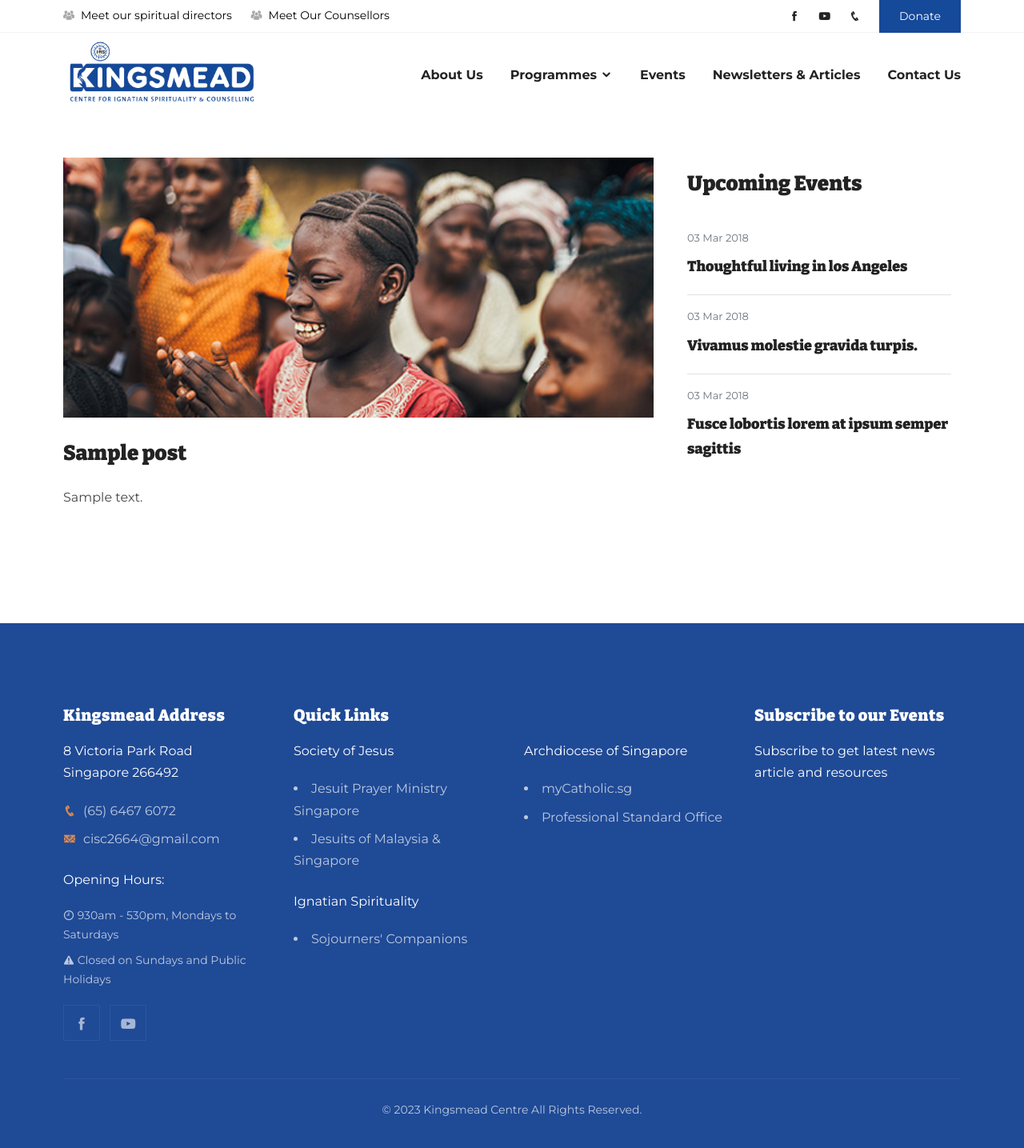
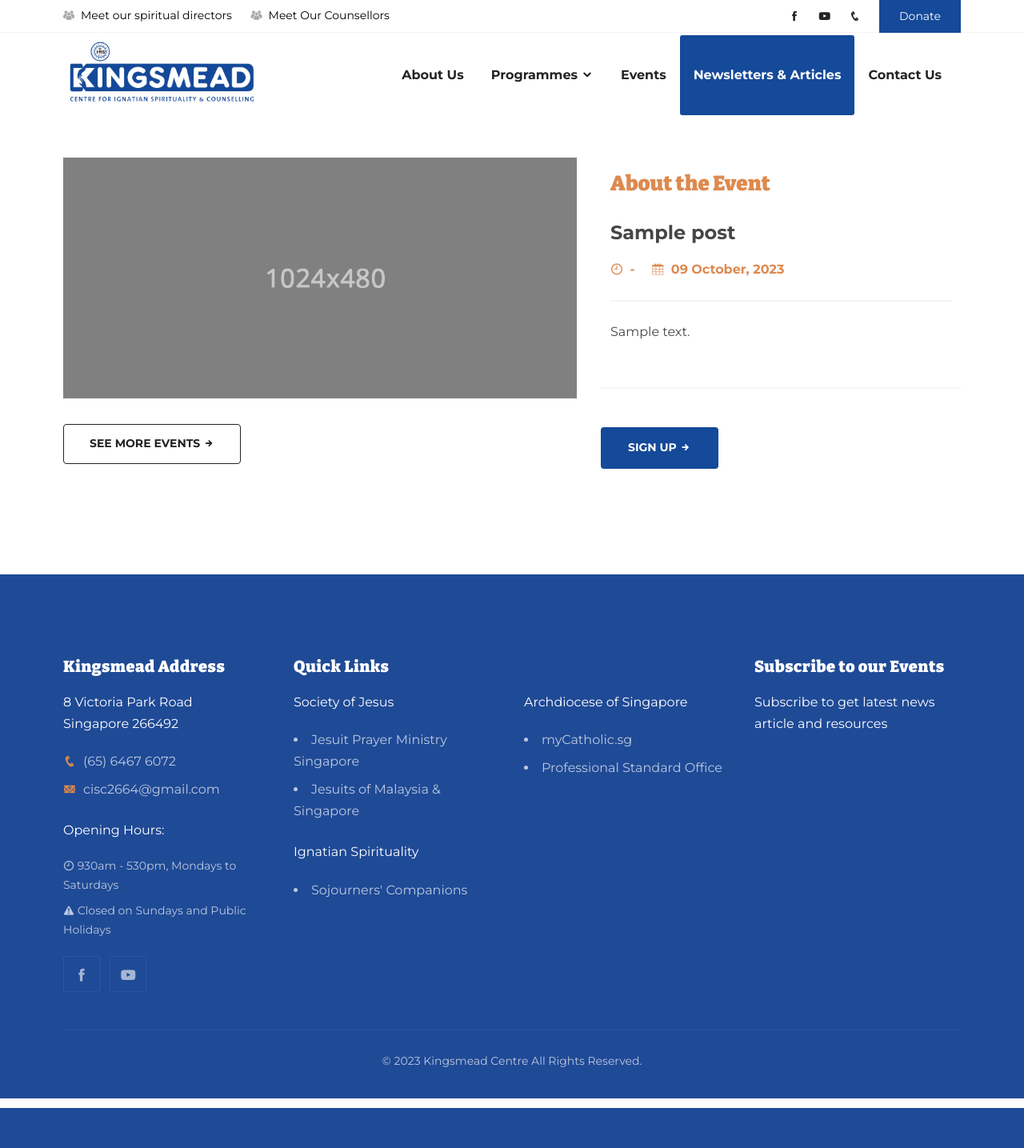
Before and after one commit to odedahay/kingsmead-cms-2023, a WordPress theme: template themes/kingsmead/single-event.php in a window 1280 px wide. Shown: the whole page at 80% size. After the commit the page ends 1385 px from the top, so only its background shows below. Run offline with PHP 8.4 and a stand-in for WordPress, Linux system fonts and the light colour scheme; the site name, menu and one post (Sample post) are stand-ins, and other content is empty.

Commit message:
updated event detail page

```diff
--- a/themes/kingsmead/header.php
+++ b/themes/kingsmead/header.php
@@ -44,15 +44,11 @@
 			</div>
 
 			<div class="navbar-menu mr-0" id="navigation">
-				<ul class="navbar-end">
-					<!-- <li class="navbar-item">
-						<a class="navbar-link" href="<?php echo site_url(); ?>">Home</a>
-					</li> -->
-
-					<li class="navbar-item">
+				<ul class="navbar-end mr-0">
+					<li class="navbar-item <?php if(is_page('about-us') OR  wp_get_post_parent_id(0) == 9 ) echo 'active' ?>">
 						<a class="navbar-link" href="<?php echo site_url('/about-us')?>">About Us</a>
 					</li>
-					<li class="navbar-item has-dropdown is-hoverable">
+					<li class="navbar-item has-dropdown <?php if(is_page('retreat') OR is_page('spiritual-direction') OR is_page('counselling') OR wp_get_post_parent_id(0) == 25 OR is_page('ignatian-spirituality') ) echo 'active' ?>">
 						<a href="#" class="navbar-link">Programmes<span class="ml-1"><i class="icofont-rounded-down"></i></span></a>
 						<div class="navbar-dropdown has-shadow">
 							<a class="navbar-item" href="<?php echo site_url('/retreat'); ?>">Retreat</a>
@@ -61,15 +57,15 @@
 							<a class="navbar-item" href="<?php echo site_url('/ignatian-spirituality'); ?>">Ignatian Spirituality</a>
 						</div>
 					</li>
-					<li class="navbar-item">
+					<li class="navbar-item <?php if(get_post_type() == 'event' OR is_page('past-events')) echo 'active'?>">
 						<a class="navbar-link" href="<?php echo site_url('/events')?>">Events</a>
 					</li>
-					<li class="navbar-item has-dropdown is-hoverable">
+					<li class="navbar-item <?php if(get_post_type() == 'post') echo 'active'?>">
 						<a href="<?php echo site_url('/newsletters-articles');?>" class="navbar-link">Newsletters & Articles</a>
 					</li>
 
-					<li class="navbar-item">
-						<a href="<?php echo site_url('/contact-us'); ?>" class="navbar-link" >Contact Us</a>
+					<li class="navbar-item <?php if(is_page('contact-us')) echo 'active'?>">
+						<a href="<?php echo site_url('/contact-us'); ?>" class="navbar-link pr-5" >Contact Us </a>
 					</li>
 				</ul>
 			</div>
--- a/themes/kingsmead/single-event.php
+++ b/themes/kingsmead/single-event.php
@@ -1,50 +1,57 @@
-<?php get_header(); ?>
+<?php get_header();
+$eventDate2 = new DateTime(get_field('event_date'));
+?>
 
 
 <section class="section blog-wrap">
     <div class="container">
+        <?php while(have_posts()) : the_post();?>
         <div class="columns is-multiline is-desktop">
-            <div class="column is-8-desktop">
-                <div class="columns is-multiline">
-                    <div class="column is-12 mb-5">
+            <div class="column is-7-desktop">
                 <div class="single-blog-item">
-                            <?php while(have_posts()) {
-                                the_post();?>
+                    <div class="">
 
-                                <img src="<?php echo get_theme_file_uri('images/blog/image-5.jpg'); ?>" alt="" class="w-100">
+                        <?php
+                            if(has_post_thumbnail()){
+                                the_post_thumbnail();
+                            }else{ ?>
+                                <img class="profile-creative-image" src="<?php echo get_theme_file_uri('images/img-1024x480.jpg')?>" alt="<?php the_title(); ?>"/>
+                            <?php }
+                        ?>
+                        <br>
+                        <p class="mt-0"><a href="<?php echo get_post_type_archive_link('event'); ?>" class="btn btn-main-2 is-rounded mt-5"> See More Events <i class="icofont-arrow-right"></i></a></p>
+                    </div>
+                </div>
+            </div>
+            <div class="column is-5-desktop">
+                <div class="sidebar-wrap">
+                    <div class="sidebar-widget latest-post p-3 mb-3">
+                        <h2 class="text-color">About the Event</h2>
+                        <p class="mt-4 mb-3 is-size-4 has-text-weight-semibold"><?php the_title(); ?></p>
+                        <p class="has-text-weight-semibold text-color is-size-6">
+                            <i class="icofont-clock-time mr-1"></i> <?php echo get_field('event_start_time') . " - " . get_field('event_end_time') ?>
+                            <i class="icofont-calendar ml-4 mr-1"></i> <?php echo $eventDate2->format('d F, Y'); ?>
+                        </p>
+                        <hr>
+                        <?php the_content(); ?>
+                    </div>
+                    <hr>
+                    <div class="py-3">
+                        <p class="mt-0"><a href="#" class="btn btn-main is-rounded mt-3 mr-5"> Sign Up <i class="icofont-arrow-right"></i></a></p>
 
-                                <div class="blog-item-content mt-3">
-                                    <h2 class="mt-4"><?php the_title(); ?></h2>
-
-                                    <?php the_content(); ?>
-
+                    </div>
+                </div>
                     <!-- <div class="share-option mt-5 clearfix">
-                                        <ul class="list-inline">
-                                            <li class="list-inline-item"> <strong>Share:</strong> </li>
+                        <strong>Share:</strong>
+                        <ul class="list-inline ml-0">
                             <li class="list-inline-item"><a href="#" target="_blank">
                                 <i class="icofont-facebook mr-2"></i>Facebook</a></li>
                             <li class="list-inline-item"><a href="#" target="_blank">
                                 <i class="icofont-twitter mr-2"></i>Twitter</a></li>
-                                            <li class="list-inline-item"><a href="#" target="_blank">
-                                                <i class="icofont-pinterest mr-2"></i>Pinterest</a></li>
-                                            <li class="list-inline-item"><a href="#" target="_blank">
-                                                <i class="icofont-linkedin mr-2"></i>Linkedin</a></li>
                         </ul>
                     </div> -->
-                                </div>
-                            <?php } ?>
 
-                        </div>
-                    </div>
-
-
-
-            </div>
-            </div>
-            <div class="column is-4-desktop">
-                <div class="sidebar-wrap">
-
-	<div class="sidebar-widget latest-post p-3 mb-3">
+                    <!-- <div class="sidebar-widget latest-post p-3 mb-3 mt-5">
                         <h2>Upcoming Events</h2>
 
                         <div class="border-bottom py-3">
@@ -61,11 +68,14 @@
                             <span class="text-sm text-muted">03 Mar 2018</span>
                             <h5 class="my-2"><a href="#">Fusce lobortis lorem at ipsum semper sagittis</a></h5>
                         </div>
+                    </div> -->
                 </div>
             </div>
         </div>
-        </div>
+        <?php endwhile; ?>
     </div>
 </section>
 
 <?php get_footer(); ?>
+
+<div class="blog-item-content mt-3">
--- a/themes/kingsmead/style.css
+++ b/themes/kingsmead/style.css
@@ -166,3 +166,17 @@
 #wpcf7-f135-o1 .wpcf7-not-valid-tip{
     color:  #ff5252;;
 }
+
+/* GNB */
+.navbar-item.active{
+    background-color: #154999!important;
+    margin: 3px 0;
+    border-radius: 3px;
+}
+.navbar-item.active .navbar-link{
+    color: #ffffff!important;
+}
+.navbar-item.active .navbar-link:hover{
+    color: #ffffff!important;
+    cursor:default;
+}
```
Also changed, not shown: themes/kingsmead/front-page.php (+3 -5 lines). Lines whose indentation alone changed are shown as unchanged.
